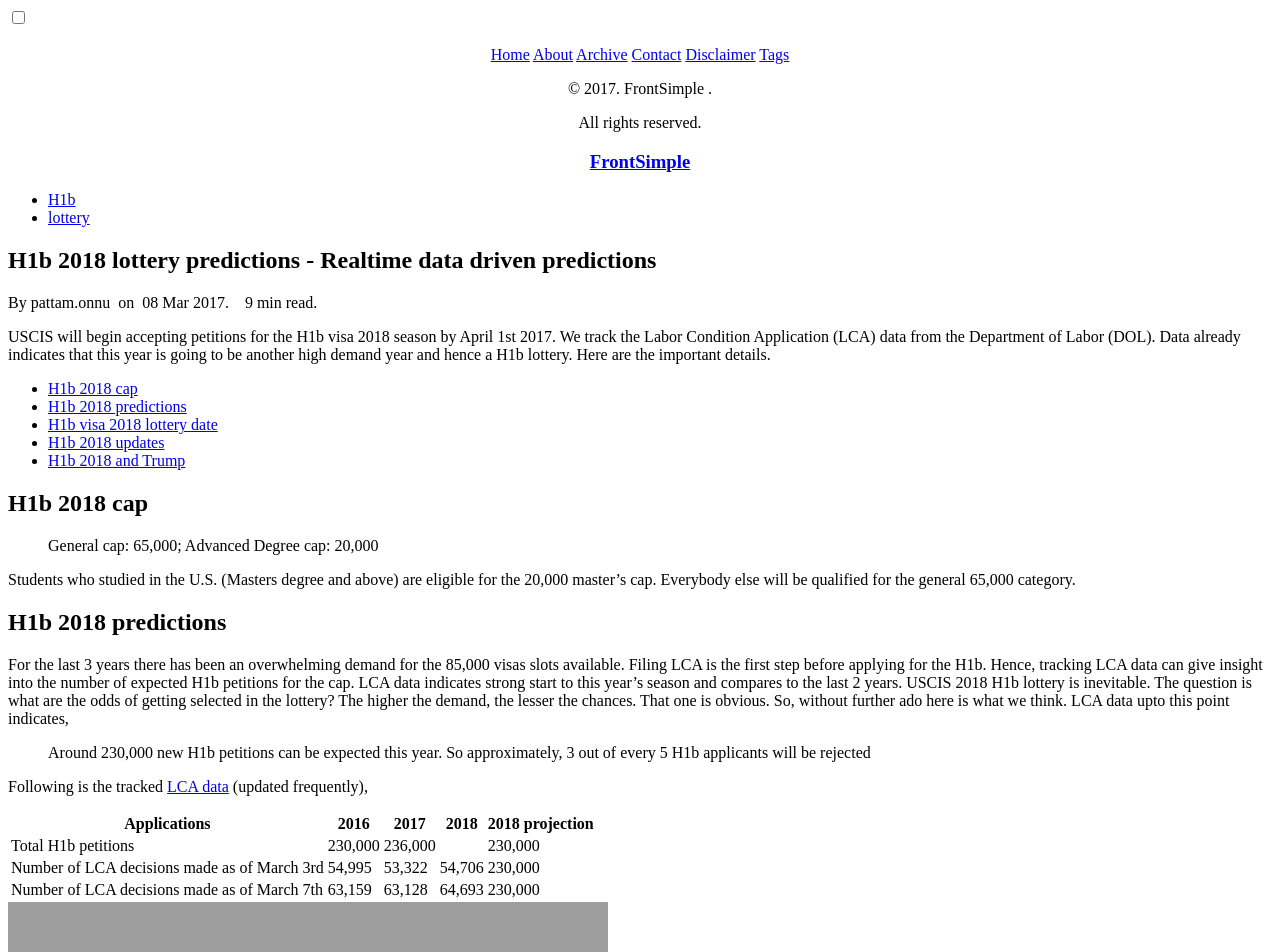
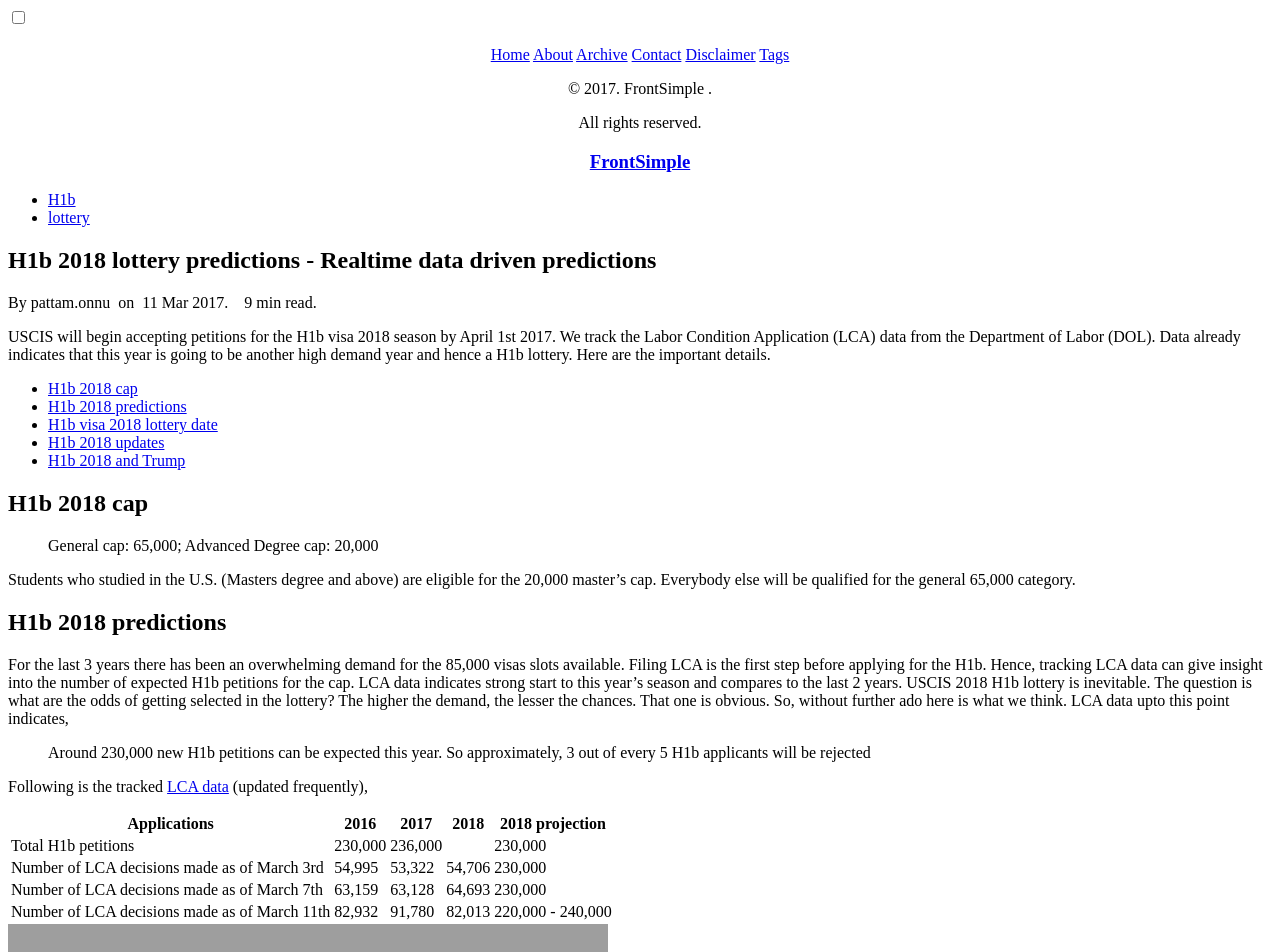
Before and after one commit to gitforwork2/gitforwork.github.io, a Jekyll site: the page built from _posts/2017-3-11-h1b-2018-lottery.md, in a window 1280 px wide and 1400 px high. Shown: the top 952 px of the window. Built offline with Jekyll 4.4.1, drawn with Linux system fonts in a browser that asks for light colours; nearby versions of some CDN libraries; comment, search, counter and statistics services are not loaded; grey boxes are pictures that could not be loaded.

Commit message:
Update and rename 2017-3-8-h1b-2018-lottery.md to 2017-3-11-h1b-2018-lottery.md

```diff
--- a/_posts/2017-3-8-h1b-2018-lottery.md
+++ b/_posts/2017-3-11-h1b-2018-lottery.md
@@ -1,7 +1,7 @@
 ---
 layout: post
 title: H1b 2018 lottery predictions - Realtime data driven predictions
-date: 2017-3-8
+date: 2017-3-11
 tags: H1b lottery
 comments: true
 description: H1b visa 2018 lottery. Predictions from Department of Labor (DOL) LCA data. Impacts of President trump and other H1b 2018 updates.
@@ -34,6 +34,7 @@
 Total H1b petitions | 230,000 | 236,000 |  | 230,000
 Number of LCA decisions made as of March 3rd | 54,995 | 53,322 | 54,706 | 230,000
 Number of LCA decisions made as of March 7th | 63,159 | 63,128 | 64,693 | 230,000
+Number of LCA decisions made as of March 11th | 82,932 | 91,780 | 82,013 | 220,000 - 240,000
 
 <iframe width="600" height="371" seamless frameborder="0" scrolling="no" src="https://docs.google.com/spreadsheets/d/13MwM9hmZoe7SOPsfaLmqp41Sem3BuZKCMnY8aP2Qv_g/pubchart?oid=2131404468&amp;format=interactive"></iframe>
 
```
